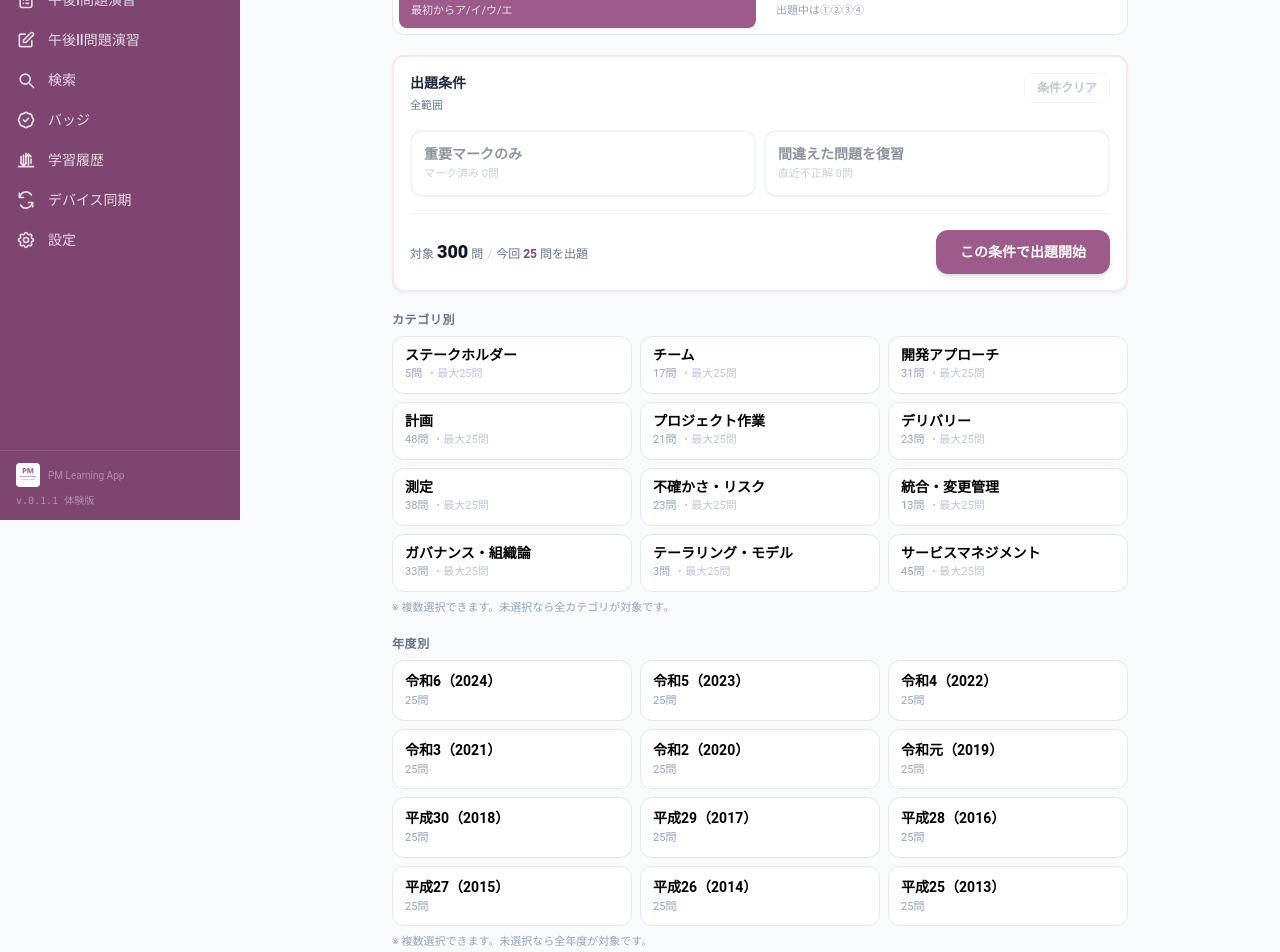
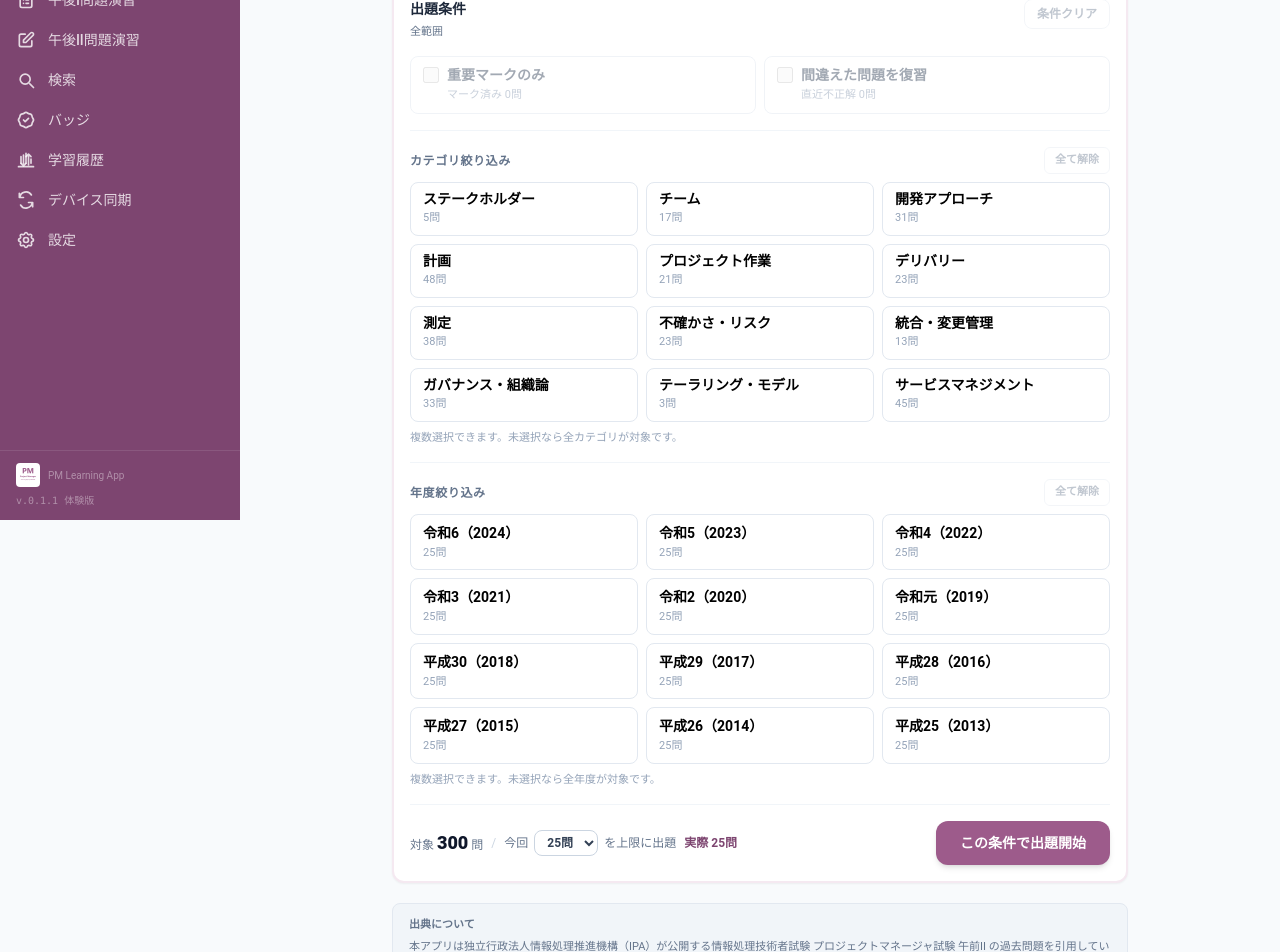
Before and after one commit to hmamiya52-bit/PM-learning_app-pro, a React (Vite) app: page /morning in a window 1280 px wide. Shown: the part 280-1232 px from the top of the page. Built offline with nearby package versions, Linux system fonts and the light colour scheme.

Commit message:
[X] 午前II 出題条件UIを整理

```diff
--- a/src/pages/OfficialMorningQuiz.tsx
+++ b/src/pages/OfficialMorningQuiz.tsx
@@ -239,34 +239,12 @@ export default function OfficialMorningQuiz() {
                 setMorningRecords(loadMorningRecords())
                 setReportOpen(true)
               }}
-              className="flex-shrink-0 rounded-lg bg-white/15 px-3 py-1.5 text-xs font-bold text-white hover:bg-white/25 focus:outline-none focus-visible:ring-2 focus-visible:ring-white"
+              className="flex-shrink-0 rounded-xl bg-white px-3.5 py-2 text-sm font-black text-brand-dark shadow-sm hover:bg-brand-light focus:outline-none focus-visible:ring-2 focus-visible:ring-white"
             >
-              ▦ 達成度
+              ▦ 達成度レポート
             </button>
           </div>
         </header>
-
-        {/* 問題数セレクタ */}
-        <section>
-          <h2 className="text-xs font-bold text-slate-500 uppercase tracking-wider mb-2">
-            出題数
-          </h2>
-          <div className="flex flex-wrap gap-1.5">
-            {([10, 25, 50, 'all'] as QuestionCount[]).map((n) => (
-              <button
-                key={String(n)}
-                onClick={() => setCount(n)}
-                className={`text-xs font-bold rounded-full px-3 py-1.5 transition-colors ${
-                  count === n
-                    ? 'bg-brand text-white'
-                    : 'border border-slate-300 text-slate-500 hover:border-brand hover:text-brand'
-                }`}
-              >
-                {n === 'all' ? '全問' : `${n}問`}
-              </button>
-            ))}
-          </div>
-        </section>
 
         {/* 選択肢表示設定 */}
         <section>
@@ -326,80 +304,78 @@ export default function OfficialMorningQuiz() {
             </button>
           </div>
 
-          <div className="grid grid-cols-1 sm:grid-cols-2 gap-2">
+          <div className="grid grid-cols-1 gap-2 sm:grid-cols-2">
+            <label
+              className={`flex items-start gap-2 rounded-lg border px-3 py-2 text-sm transition-colors ${
+                importantOnly
+                  ? 'border-amber-300 bg-amber-50 text-slate-800'
+                  : 'border-slate-200 text-slate-600 hover:border-amber-300'
+              } ${!importantOnly && importantQuestions.length === 0 ? 'opacity-50' : ''}`}
+            >
+              <input
+                type="checkbox"
+                checked={importantOnly}
+                disabled={!importantOnly && importantQuestions.length === 0}
+                onChange={(event) => setImportantOnly(event.target.checked)}
+                className="mt-0.5 h-4 w-4 accent-brand"
+              />
+              <span className="min-w-0">
+                <span className="block font-bold">重要マークのみ</span>
+                <span className="block text-[11px] text-slate-400">マーク済み {importantQuestions.length}問</span>
+              </span>
+            </label>
+
+            <label
+              className={`flex items-start gap-2 rounded-lg border px-3 py-2 text-sm transition-colors ${
+                wrongOnly
+                  ? 'border-red-300 bg-red-50 text-slate-800'
+                  : 'border-slate-200 text-slate-600 hover:border-red-300'
+              } ${!wrongOnly && wrongQuestions.length === 0 ? 'opacity-50' : ''}`}
+            >
+              <input
+                type="checkbox"
+                checked={wrongOnly}
+                disabled={!wrongOnly && wrongQuestions.length === 0}
+                onChange={(event) => {
+                  setMorningRecords(loadMorningRecords())
+                  setWrongOnly(event.target.checked)
+                }}
+                className="mt-0.5 h-4 w-4 accent-brand"
+              />
+              <span className="min-w-0">
+                <span className="block font-bold">間違えた問題を復習</span>
+                <span className="block text-[11px] text-slate-400">直近不正解 {wrongQuestions.length}問</span>
+              </span>
+            </label>
+          </div>
+
+          <div className="border-t border-slate-100 pt-4">
+            <div className="mb-2 flex items-center justify-between gap-2">
+              <h3 className="text-xs font-bold text-slate-500 uppercase tracking-wider">
+                カテゴリ絞り込み
+              </h3>
               <button
                 type="button"
-              onClick={() => setImportantOnly((prev) => !prev)}
-              disabled={!importantOnly && importantQuestions.length === 0}
-              aria-pressed={importantOnly}
-              className={`rounded-xl border-2 px-3 py-3 text-left transition-all disabled:opacity-50 disabled:cursor-not-allowed ${
-                importantOnly
-                  ? 'border-amber-400 bg-amber-50'
-                  : 'border-slate-200 hover:border-amber-300 hover:bg-amber-50/60'
-              }`}
+                onClick={() => setSelectedCategoryIds([])}
+                disabled={selectedCategoryIds.length === 0}
+                className="rounded-md border border-slate-200 px-2.5 py-1 text-[11px] font-bold text-slate-500 hover:border-brand hover:text-brand disabled:opacity-40 disabled:cursor-not-allowed"
               >
-              <p className="text-sm font-bold text-slate-800">重要マークのみ</p>
-              <p className="text-[11px] text-slate-400 mt-0.5">
-                マーク済み {importantQuestions.length}問
-              </p>
-            </button>
-
-            <button
-              type="button"
-              onClick={() => {
-                setMorningRecords(loadMorningRecords())
-                setWrongOnly((prev) => !prev)
-              }}
-              disabled={!wrongOnly && wrongQuestions.length === 0}
-              aria-pressed={wrongOnly}
-              className={`rounded-xl border-2 px-3 py-3 text-left transition-all disabled:opacity-50 disabled:cursor-not-allowed ${
-                wrongOnly
-                  ? 'border-red-400 bg-red-50'
-                  : 'border-slate-200 hover:border-red-300 hover:bg-red-50/60'
-              }`}
-            >
-              <p className="text-sm font-bold text-slate-800">間違えた問題を復習</p>
-              <p className="text-[11px] text-slate-400 mt-0.5">
-                直近不正解 {wrongQuestions.length}問
-              </p>
+                全て解除
               </button>
             </div>
-
-          <div className="flex flex-col gap-3 sm:flex-row sm:items-center sm:justify-between border-t border-slate-100 pt-4">
-            <p className="text-xs text-slate-500">
-              対象 <span className="text-lg font-black tabular-nums text-slate-900">{filteredQuestions.length}</span> 問
-              <span className="mx-1 text-slate-300">/</span>
-              今回 <span className="font-bold tabular-nums text-brand-dark">{plannedCount}</span> 問を出題
-            </p>
-            <button
-              type="button"
-              onClick={handleStartSelected}
-              disabled={filteredQuestions.length === 0}
-              className="w-full sm:w-auto rounded-xl bg-brand px-6 py-3 text-sm font-black text-white shadow-md hover:bg-brand-dark focus:outline-none focus-visible:ring-2 focus-visible:ring-brand disabled:bg-slate-200 disabled:text-slate-400 disabled:shadow-none disabled:cursor-not-allowed"
-            >
-              この条件で出題開始
-            </button>
-          </div>
-        </section>
-
-        {/* カテゴリ別カード */}
-        <section>
-          <h2 className="text-xs font-bold text-slate-500 uppercase tracking-wider mb-2">
-            カテゴリ別
-          </h2>
             {categoryCards.length === 0 ? (
               <p className="text-xs text-slate-400">
                 カテゴリ別問題はまだ登録されていません。
               </p>
             ) : (
-            <div className="grid grid-cols-2 sm:grid-cols-3 gap-2">
+              <div className="grid grid-cols-2 gap-2 sm:grid-cols-3">
                 {categoryCards.map((c) => (
                   <button
                     key={c.id}
                     type="button"
                     onClick={() => toggleCategory(c.id)}
                     aria-pressed={selectedCategorySet.has(c.id)}
-                  className={`flex flex-col items-start rounded-xl border px-3 py-2.5 hover:shadow-md transition-all text-left ${
+                    className={`flex flex-col items-start rounded-lg border px-3 py-2 hover:shadow-sm transition-all text-left ${
                       selectedCategorySet.has(c.id)
                         ? 'bg-brand-light border-brand text-brand-darker'
                         : 'bg-white border-slate-200 hover:border-brand'
@@ -408,23 +384,31 @@ export default function OfficialMorningQuiz() {
                     <p className="text-sm font-bold leading-tight">{c.name}</p>
                     <p className={`text-[11px] mt-0.5 ${selectedCategorySet.has(c.id) ? 'text-brand-dark/80' : 'text-slate-400'}`}>
                       {c.count}問
-                    <span className="ml-1 opacity-60">{count === 'all' ? '・全問' : `・最大${count}問`}</span>
                     </p>
                   </button>
                 ))}
               </div>
             )}
             <p className="text-[11px] text-slate-400 mt-2">
-            ※ 複数選択できます。未選択なら全カテゴリが対象です。
+              複数選択できます。未選択なら全カテゴリが対象です。
             </p>
-        </section>
+          </div>
 
-        {/* 年度カード */}
-        <section>
-          <h2 className="text-xs font-bold text-slate-500 uppercase tracking-wider mb-2">
-            年度別
-          </h2>
-          <div className="grid grid-cols-2 sm:grid-cols-3 gap-2">
+          <div className="border-t border-slate-100 pt-4">
+            <div className="mb-2 flex items-center justify-between gap-2">
+              <h3 className="text-xs font-bold text-slate-500 uppercase tracking-wider">
+                年度絞り込み
+              </h3>
+              <button
+                type="button"
+                onClick={() => setSelectedYears([])}
+                disabled={selectedYears.length === 0}
+                className="rounded-md border border-slate-200 px-2.5 py-1 text-[11px] font-bold text-slate-500 hover:border-brand hover:text-brand disabled:opacity-40 disabled:cursor-not-allowed"
+              >
+                全て解除
+              </button>
+            </div>
+            <div className="grid grid-cols-2 gap-2 sm:grid-cols-3">
               {MORNING_YEARS.map((year) => {
                 const list = getMorningQuestionsByYear(year)
                 const yearLabel = list[0]?.yearLabel ?? year
@@ -435,7 +419,7 @@ export default function OfficialMorningQuiz() {
                     onClick={() => toggleYear(year)}
                     disabled={list.length === 0}
                     aria-pressed={selectedYearSet.has(year)}
-                  className={`flex flex-col items-start rounded-xl border px-3 py-2.5 hover:shadow-md transition-all text-left disabled:opacity-50 disabled:cursor-not-allowed ${
+                    className={`flex flex-col items-start rounded-lg border px-3 py-2 hover:shadow-sm transition-all text-left disabled:opacity-50 disabled:cursor-not-allowed ${
                       selectedYearSet.has(year)
                         ? 'bg-brand-light border-brand text-brand-darker'
                         : 'bg-white border-slate-200 hover:border-brand'
@@ -450,8 +434,46 @@ export default function OfficialMorningQuiz() {
               })}
             </div>
             <p className="text-[11px] text-slate-400 mt-2">
-            ※ 複数選択できます。未選択なら全年度が対象です。
+              複数選択できます。未選択なら全年度が対象です。
             </p>
+          </div>
+
+          <div className="flex flex-col gap-3 border-t border-slate-100 pt-4 sm:flex-row sm:items-center sm:justify-between">
+            <div className="flex flex-wrap items-center gap-2 text-xs text-slate-500">
+              <span>
+                対象 <span className="text-lg font-black tabular-nums text-slate-900">{filteredQuestions.length}</span> 問
+              </span>
+              <span className="text-slate-300">/</span>
+              <label className="flex items-center gap-1.5">
+                <span>今回</span>
+                <select
+                  value={String(count)}
+                  onChange={(event) => {
+                    const value = event.target.value
+                    setCount(value === 'all' ? 'all' : Number(value) as QuestionCount)
+                  }}
+                  className="rounded-lg border border-slate-300 bg-white px-2 py-1 text-xs font-bold text-slate-700 focus:outline-none focus:ring-2 focus:ring-brand"
+                >
+                  <option value="10">10問</option>
+                  <option value="25">25問</option>
+                  <option value="50">50問</option>
+                  <option value="all">全問</option>
+                </select>
+                <span>を上限に出題</span>
+              </label>
+              <span className="font-bold tabular-nums text-brand-dark">
+                実際 {plannedCount}問
+              </span>
+            </div>
+            <button
+              type="button"
+              onClick={handleStartSelected}
+              disabled={filteredQuestions.length === 0}
+              className="w-full rounded-xl bg-brand px-6 py-3 text-sm font-black text-white shadow-md hover:bg-brand-dark focus:outline-none focus-visible:ring-2 focus-visible:ring-brand disabled:bg-slate-200 disabled:text-slate-400 disabled:shadow-none disabled:cursor-not-allowed sm:w-auto"
+            >
+              この条件で出題開始
+            </button>
+          </div>
         </section>
 
         {/* IPA 出典フッタ */}
```
Lines whose indentation alone changed are shown as unchanged.
